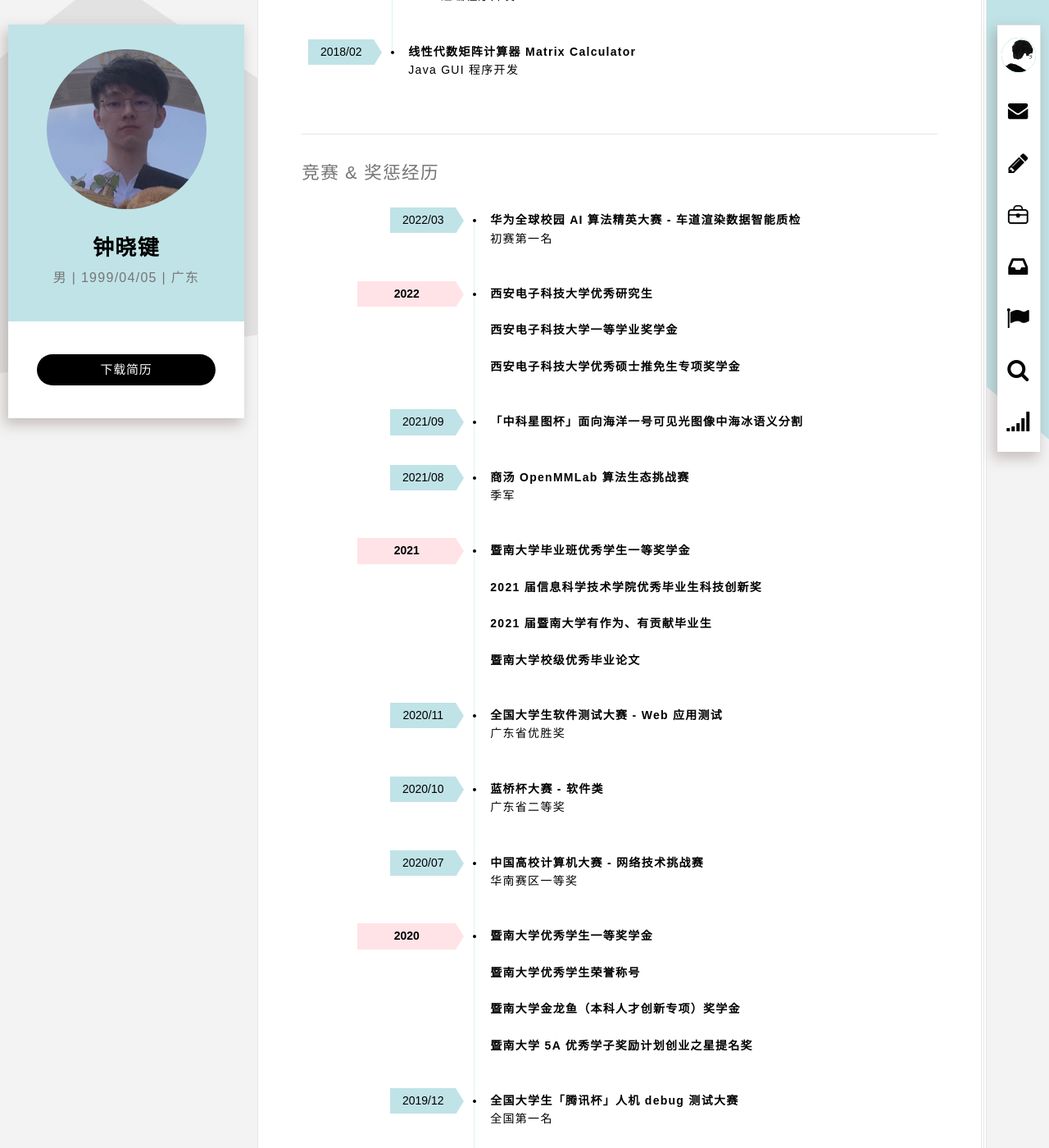
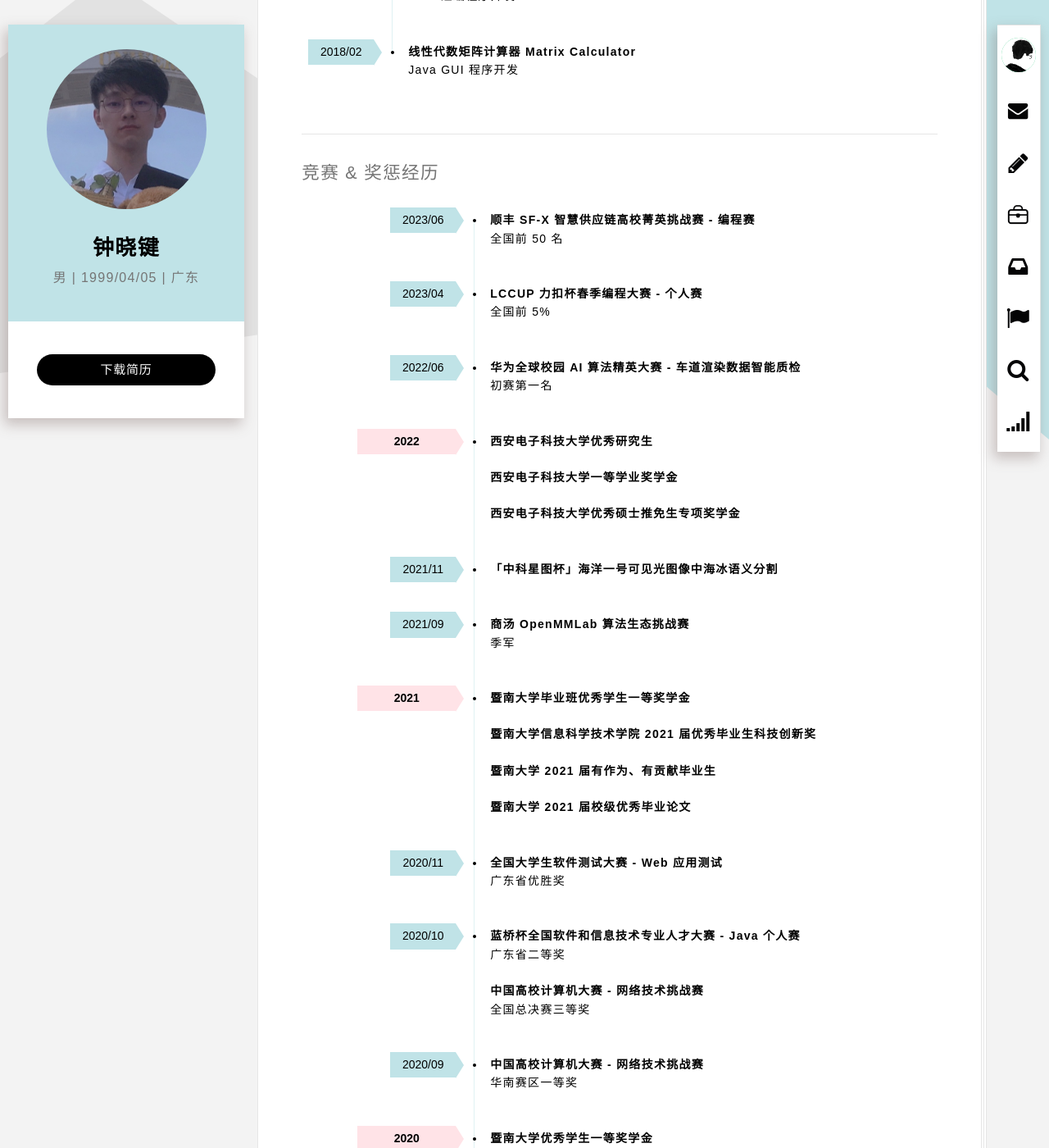
Before and after one commit to xiaojianzhong/xiaojianzhong.github.io, a Jekyll site: the page built from index.html, in a window 1280 px wide and 1400 px high, scrolled down 4814 px. Shown: the whole window at 82% size. Built offline with Jekyll 4.4.1, drawn with Linux system fonts in a browser that asks for light colours; some web fonts are replaced; some of the changed text lies outside the part shown.

Commit message:
feat(platform-browser): 更新竞赛名称与时间

```diff
--- a/_config.yml
+++ b/_config.yml
@@ -234,7 +234,7 @@ competitions:
         rank: 校第五名
   - yearmonth: 2018/05
     rewards:
-      - name: 「挑战杯·创青春」中国大学生创业计划竞赛
+      - name: 「挑战杯•创青春」中国大学生创业计划竞赛
         rank: 广东省铜奖
   - yearmonth: 2018/06
     rewards:
@@ -242,9 +242,9 @@ competitions:
         rank: 校一等奖 + 校最佳项目奖
   - yearmonth: 2019/04
     rewards:
-      - name: 「嘉诚-高顿杯」粤港澳大湾区高校大学生物流设计大赛
+      - name: 「嘉诚•高顿杯」粤港澳大湾区高校大学生物流设计大赛
         rank: 广东省一等奖
-  - yearmonth: 2019/10
+  - yearmonth: 2019/11
     rewards:
       - name: 全国大学生软件测试大赛 - 开发者测试
         rank: 广东省二等奖
@@ -252,7 +252,7 @@ competitions:
         rank: 广东省三等奖
   - yearmonth: 2019/12
     rewards:
-      - name: 全国大学生「腾讯杯」人机 debug 测试大赛
+      - name: 「腾讯杯」全国大学生人机 debug 测试大赛
         rank: 全国第一名
       - name: 全国大学生软件测试大赛 - 开发者测试
         rank: 全国第十二名
@@ -262,14 +262,16 @@ competitions:
       - name: 暨南大学优秀学生荣誉称号
       - name: 暨南大学金龙鱼（本科人才创新专项）奖学金
       - name: 暨南大学 5A 优秀学子奖励计划创业之星提名奖
-  - yearmonth: 2020/07
+  - yearmonth: 2020/09
     rewards:
       - name: 中国高校计算机大赛 - 网络技术挑战赛
         rank: 华南赛区一等奖
   - yearmonth: 2020/10
     rewards:
-      - name: 蓝桥杯大赛 - 软件类
+      - name: 蓝桥杯全国软件和信息技术专业人才大赛 - Java 个人赛
         rank: 广东省二等奖
+      - name: 中国高校计算机大赛 - 网络技术挑战赛
+        rank: 全国总决赛三等奖
   - yearmonth: 2020/11
     rewards:
       - name: 全国大学生软件测试大赛 - Web 应用测试
@@ -277,29 +279,28 @@ competitions:
   - year: 2021
     rewards:
       - name: 暨南大学毕业班优秀学生一等奖学金
-      - name: 2021 届信息科学技术学院优秀毕业生科技创新奖
-      - name: 2021 届暨南大学有作为、有贡献毕业生
-      - name: 暨南大学校级优秀毕业论文
-  - yearmonth: 2021/08
+      - name: 暨南大学信息科学技术学院 2021 届优秀毕业生科技创新奖
+      - name: 暨南大学 2021 届有作为、有贡献毕业生
+      - name: 暨南大学 2021 届校级优秀毕业论文
+  - yearmonth: 2021/09
     rewards:
       - name: 商汤 OpenMMLab 算法生态挑战赛
         rank: 季军
         descriptions:
           - 为 MMSegmentation 语义分割框架加入 ECCV 2020 论文 <a href="https://github.com/xiaojianzhong/SFNet" target="_blank">SFNet 复现支持</a>，各 backbone 下精度均达到原始论文水平
-  - yearmonth: 2021/09
+  - yearmonth: 2021/11
     rewards:
-      - name: 「中科星图杯」面向海洋一号可见光图像中海冰语义分割
+      - name: 「中科星图杯」海洋一号可见光图像中海冰语义分割
         descriptions:
           - 针对大分辨率采取有重叠滑窗裁切方法制作训练集，使用 DeepLab v3+、PointRend 等语义分割模型划定海冰区域
           - 观察到正负样本像素数量比例约为 1:4，尝试过采样正样本图像重置训练集，并使用 IoU 友好的 Dice Loss
           - 观察到推理结果中海冰边缘表现较差，加入基于二分类交叉熵的边缘检测分支作为辅助任务，有效提高海冰边缘精度
-
   - year: 2022
     rewards:
       - name: 西安电子科技大学优秀研究生
       - name: 西安电子科技大学一等学业奖学金
       - name: 西安电子科技大学优秀硕士推免生专项奖学金
-  - yearmonth: 2022/03
+  - yearmonth: 2022/06
     rewards:
       - name: 华为全球校园 AI 算法精英大赛 - 车道渲染数据智能质检
         rank: 初赛第一名
@@ -308,6 +309,14 @@ competitions:
           - 观察到缺陷类别分布不一致，在训练阶段采取 Focal Loss、类别平衡采样、困难样本挖掘 OHEM 等策略
           - 在推理阶段使用投票融合、均值融合等模型融合方法复用高分模型，采取测试时增强 TTA 有效优化输出分割图质量
           - 鉴于有监督训练中未利用 130k+ 张无标签图像，设计基于自训练的半监督算法，训练时为无标签样本动态生成伪标签
+  - yearmonth: 2023/04
+    rewards:
+      - name: LCCUP 力扣杯春季编程大赛 - 个人赛
+        rank: 全国前 5%
+  - yearmonth: 2023/06
+    rewards:
+      - name: 顺丰 SF-X 智慧供应链高校菁英挑战赛 - 编程赛
+        rank: 全国前 50 名
 
 researches:
   - yearmonth: 2020/10
```
